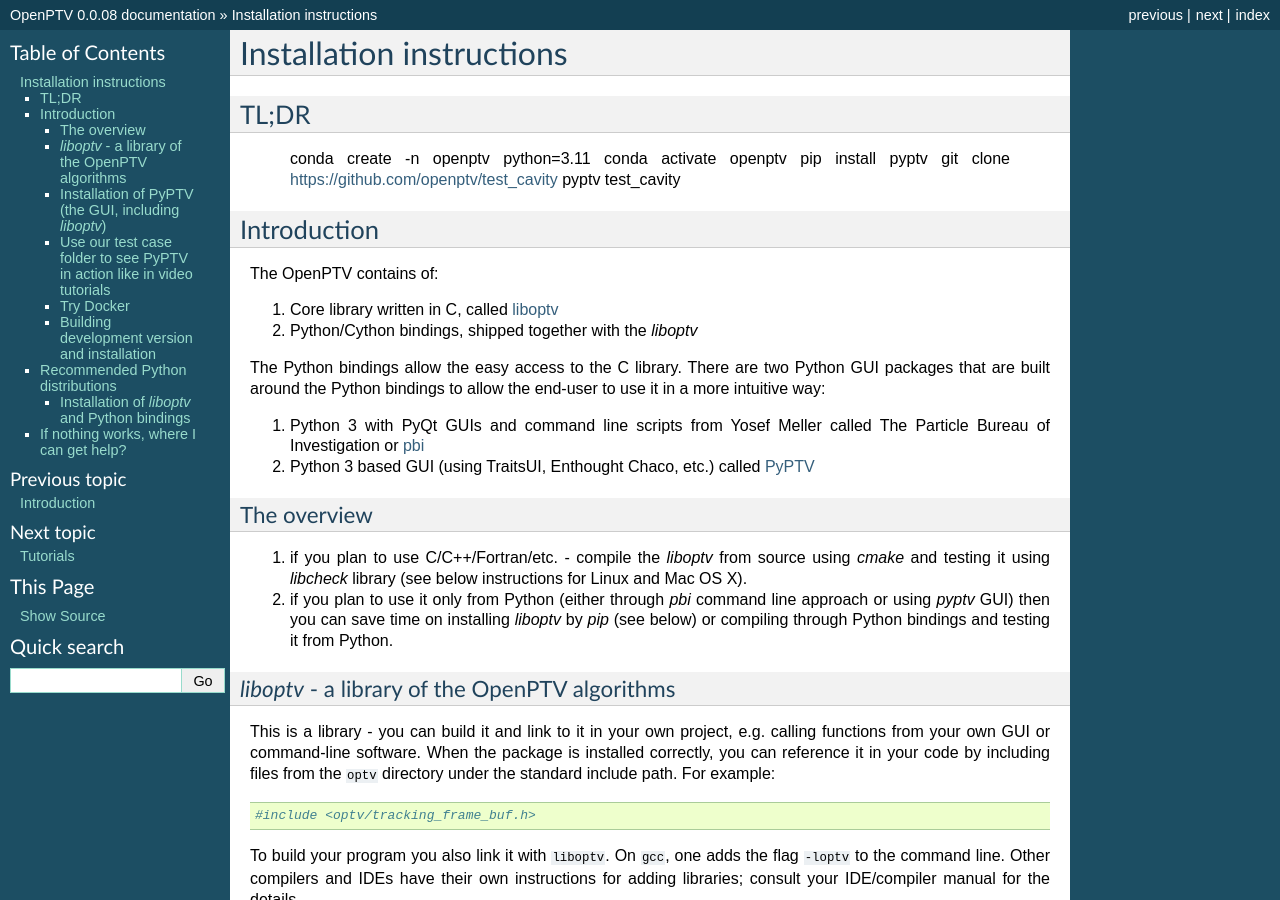
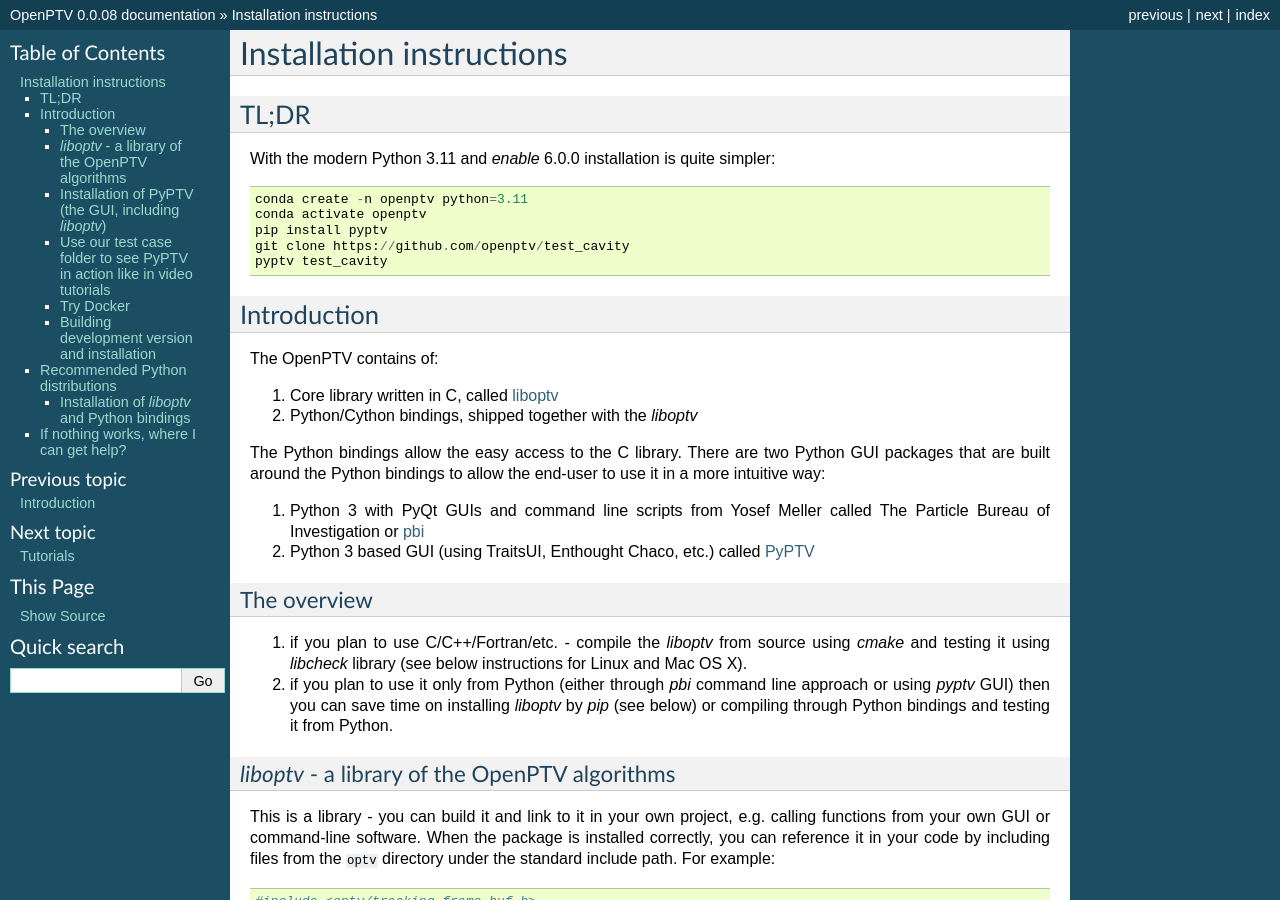
Before and after one commit to OpenPTV/docs, a Sphinx documentation site: the page built from docs/source/installation_instruction.txt, in a window 1280 px wide and 900 px high. Built offline with Sphinx 7.4.7, drawn with Linux system fonts in a browser that asks for light colours; pages that are not in the unit, such as notebooks, are missing from menus.

Commit message:
Update installation_instruction.txt

```diff
--- a/docs/source/installation_instruction.txt
+++ b/docs/source/installation_instruction.txt
@@ -6,6 +6,7 @@
 
 TL;DR
 -----
+With the modern Python 3.11 and `enable` 6.0.0 installation is quite simpler::
 
 	conda create -n openptv python=3.11
 	conda activate openptv
```
